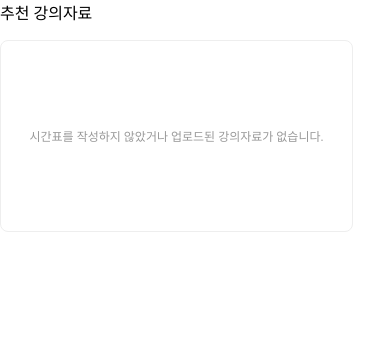
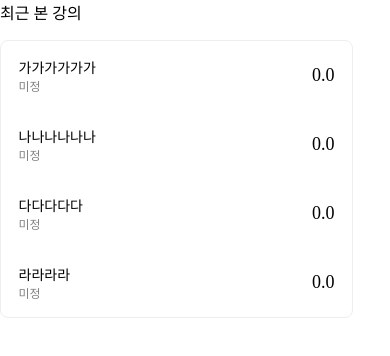
Before and after one commit to HAEROOL/HangangMainPage, a React (Create React App) app: page /timetable in a window 390 px wide. Shown: the top 356 px of the page. Built offline with nearby package versions, Linux system fonts and the light colour scheme; the HTML template or start-up script is replaced by a standard one; a web font is replaced by a local one.

Commit message:
fix : Change width and fontsize of CurrentLecture
Delete font-size in media query and change width of CurrentLectureWrapper 274px to 90%

```diff
--- a/src/component/MainMenues/CurrentLecture/CurrentLectureStyle.js
+++ b/src/component/MainMenues/CurrentLecture/CurrentLectureStyle.js
@@ -1,31 +1,27 @@
 import styled from 'styled-components'
 
 export const CurrentLectureWrapper = styled.div`
-    width : 272px;
-    height : 360px;
+    width : 274px;
+    height : 318px;
     @media screen and (max-width:574px){
-        width : 522px;
+        width : 90%;
         height : 555px;
-        margin-left : 26px;
     }
 `
 export const LectureList = styled.ul`
-    width : 232px;
+    width : 272px;
     height : 276px;
+
+    padding : 0;
     display : flex;
     flex-direction : column;
-    justify-content : space-between;
-    margin : 0 auto;
-    padding : 0 20px 24px 20px;
+    justify-content : space-around;
     list-style : none;
     border-radius : 8px;
     border : solid 1px #eeeeee;
     @media screen and (max-width:574px){
-        width : 522px;
-        height : 505px;
-        padding : 0;
+        width : 100%;
         justify-content : space-around;
-        margin : 0;
     }
 `
 export const LectureNameAndProfessor = styled.div`
@@ -34,25 +30,16 @@ export const LectureNameAndProfessor = styled.div`
 `
 export const Lecture = styled.li`
     display : flex;
-    padding : 20px 12px;
+    width : 90%;
+    margin : 0 auto;
     justify-content : space-between;
     align-items : center;
     font-size : 14px;
-    @media screen and (max-width:574px){
-        font-size : 24px;
-        padding : 0 12px;
-    }
 `
 export const Professor = styled.span`
     font-size : 12px;
     color : #828282;
-    @media screen and (max-width:574px){
-        font-size : 20px;
-    }
 `
 export const AverageScore = styled.div`
     font-size : 18px;
-    @media screen and (max-width:574px){
-        font-size : 30px;
-    }
 `
--- a/src/component/MainMenues/MainPageMeues.js
+++ b/src/component/MainMenues/MainPageMeues.js
@@ -9,7 +9,8 @@ function MainPageMenu(){
         <MainPageMenuWrapper>
             {/* <LectureRanking/> */}
             {/* <TimeTable/> */}
-            <RecommendationLectureMaterial/>
+            {/* <RecommendationLectureMaterial/> */}
+            <CurrentLecture/>
         </MainPageMenuWrapper>
     )
 }
```
